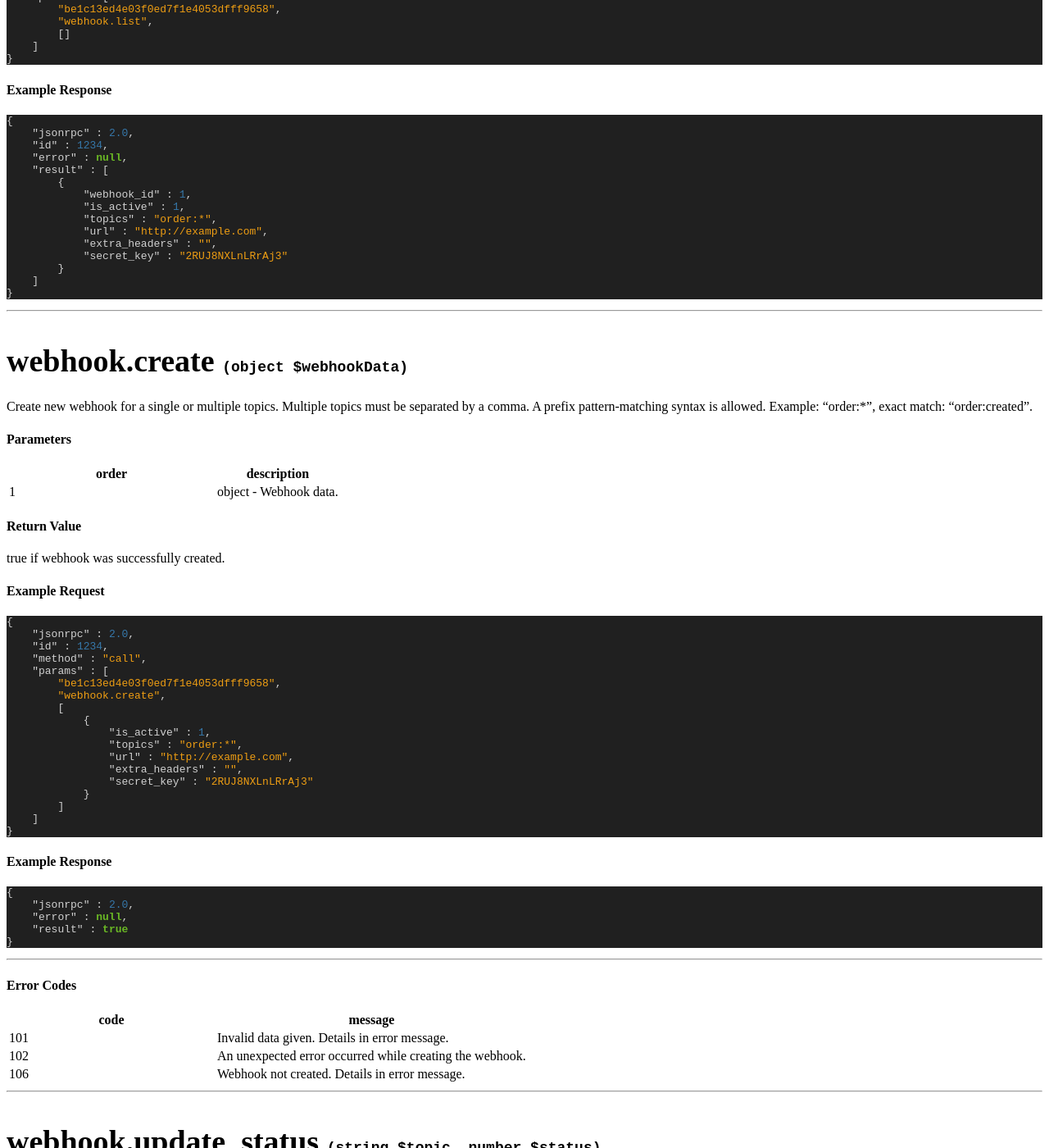
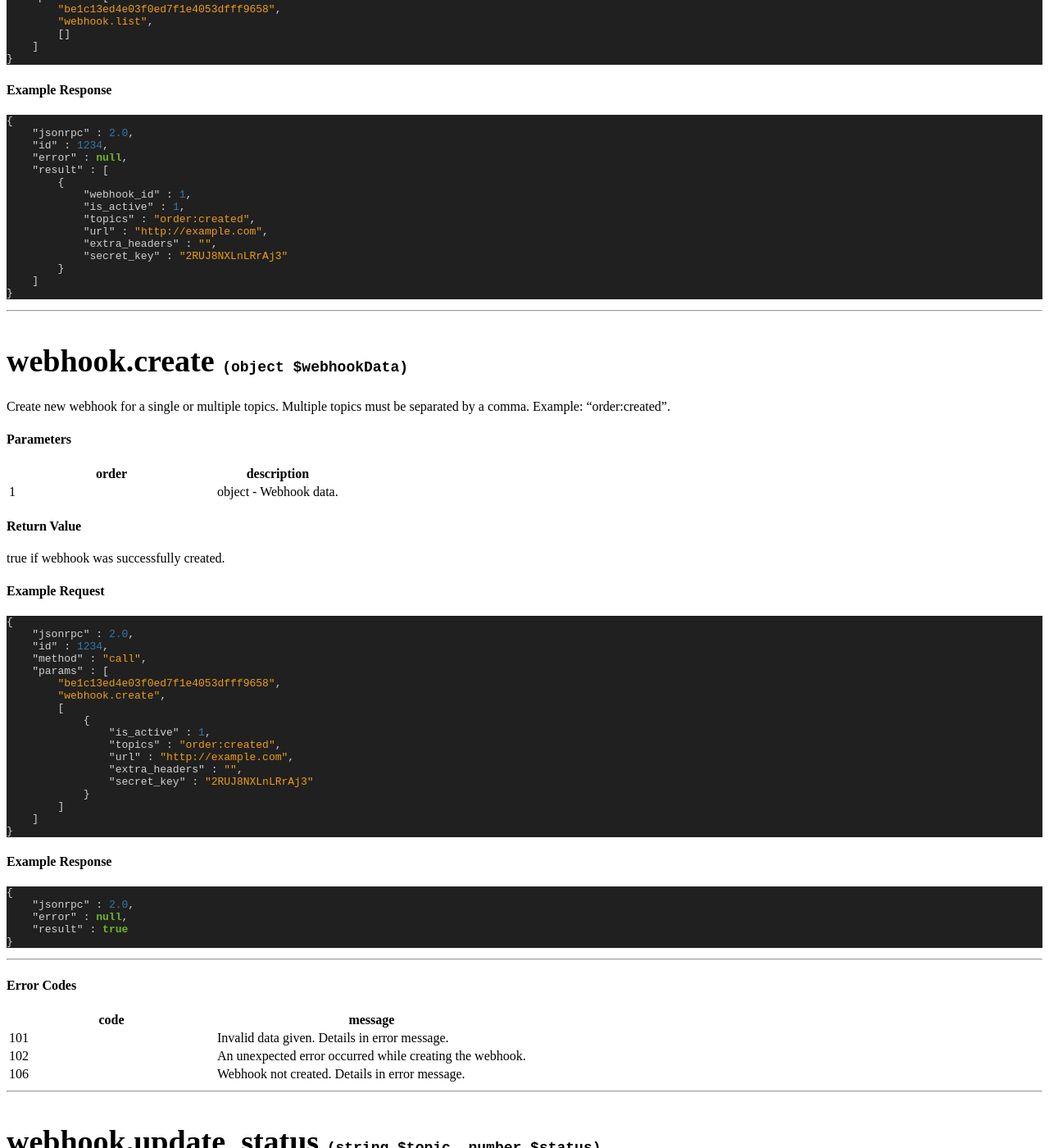
Before and after one commit to ShipStream/shipstream.github.io, a Jekyll site: the page built from _posts/2014-07-25-webhook.md, in a window 1280 px wide and 1400 px high, scrolled down 1648 px. Shown: the whole window at 82% size. Built offline with Jekyll 4.4.1, drawn with Linux system fonts in a browser that asks for light colours; a style sheet for code colours, icons or effects is not loaded.

Commit message:
Remove webhook asterisk. (#33)

```diff
--- a/_posts/2014-07-25-webhook.md
+++ b/_posts/2014-07-25-webhook.md
@@ -94,7 +94,7 @@ Retrieve webhooks information:
         {
             "webhook_id" : 1,
             "is_active" : 1,
-            "topics" : "order:*",
+            "topics" : "order:created",
             "url" : "http://example.com",
             "extra_headers" : "",
             "secret_key" : "2RUJ8NXLnLRrAj3"
@@ -110,7 +110,7 @@ webhook.create
 <code>(object $webhookData)</code>
 </h1>
 
-Create new webhook for a single or multiple topics. Multiple topics must be separated by a comma. A prefix pattern-matching syntax is allowed. Example: "order:*", exact match: "order:created".
+Create new webhook for a single or multiple topics. Multiple topics must be separated by a comma. Example: "order:created".
 
 #### Parameters
 
@@ -141,7 +141,7 @@ true if webhook was successfully created.
         [
             {
                 "is_active" : 1,
-                "topics" : "order:*",
+                "topics" : "order:created",
                 "url" : "http://example.com",
                 "extra_headers" : "",
                 "secret_key" : "2RUJ8NXLnLRrAj3"
```
